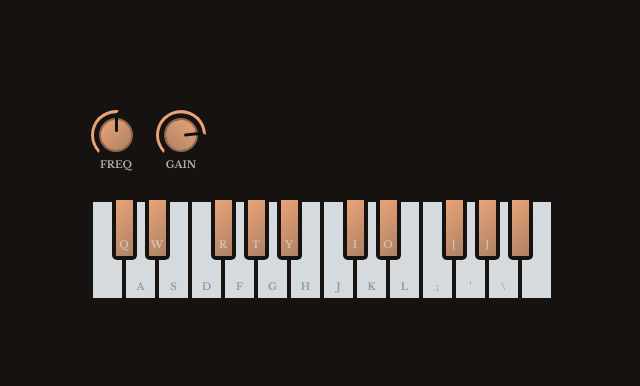
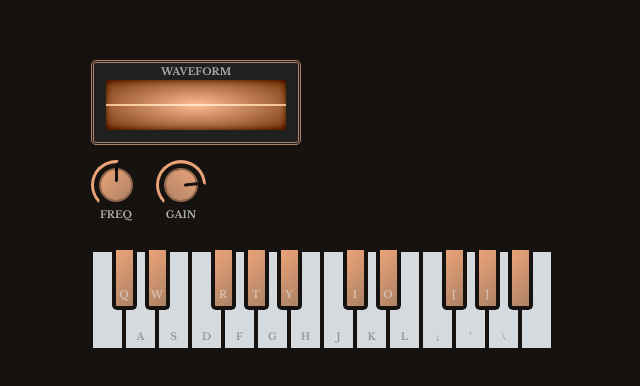
Before and after one commit to GitSquared/vibe, a React (Create React App) app: page / in a window 1280 px wide. Shown: the part 288-674 px from the top of the page, without its empty margins (318-958 px from the left). Built offline with nearby package versions, Linux system fonts and the light colour scheme.

Commit message:
feat: waveform display

```diff
--- a/src/components/synth.module.scss
+++ b/src/components/synth.module.scss
@@ -1,5 +1,5 @@
 .container {
-	> div:nth-child(2) {
+	> div:not(:last-child) {
 		display: flex;
 		flex-direction: row;
 		gap: 15px;
--- a/src/components/synth.tsx
+++ b/src/components/synth.tsx
@@ -1,5 +1,6 @@
 import { useState, useEffect } from 'react'
 import Oscillator from './audio-nodes/oscillator'
+import WaveformGraph from './waveform-graph'
 import Knob from './knob'
 import Keyboard from './keyboard'
 import styles from './synth.module.scss'
@@ -51,11 +52,15 @@ export default function Synth() {
 	}, [audioCtx, gainNode])
 
 	return <div className={styles.container}>
-		<div>
+		<div style={{ display: 'none' }}>
 			{/* Hidden wiring */}
 			{playedFreqs.map((freq, i) => (
 				<Oscillator ctx={audioCtx} out={gainNode} freq={freq} freqMod={freqMod} key={i}/>
 			))}
+		</div>
+		<div>
+			{/* Visualizations */}
+			<WaveformGraph ctx={audioCtx} in={gainNode}/>
 		</div>
 		<div>
 			{/* Knobs panel */}
--- /dev/null
+++ b/src/components/waveform-graph.module.scss
@@ -0,0 +1,31 @@
+.container {
+	background: #20201f;
+	padding: 0 12px 12px;
+	border: 3px double #ad8266;
+	border-radius: 5px;
+}
+
+.title {
+	margin: 2px 0;
+	display: block;
+	text-align: center;
+	font-size: 10px;
+	text-transform: uppercase;
+}
+
+.canvasContainer {
+	width: 180px;
+	height: 50px;
+	position: relative;
+}
+
+.canvasScreen {
+	position: absolute;
+	left: 0;
+	top: 0;
+	right: 0;
+	bottom: 0;
+	background: radial-gradient(#ffdeca, #b99984);
+	box-shadow: 0px 0px 7px rgba(0,0,0,0.2) inset;
+	mix-blend-mode: hard-light;
+}
--- /dev/null
+++ b/src/components/waveform-graph.tsx
@@ -0,0 +1,72 @@
+import type { OutputAudioComponentProps }  from './audio-nodes/types'
+import { useRef, useEffect } from 'react'
+import styles from './waveform-graph.module.scss'
+
+export default function WaveformGraph(props: OutputAudioComponentProps) {
+	const canvasRef = useRef<HTMLCanvasElement>(null)
+
+	useEffect(() => {
+		const canvasCtx = canvasRef.current?.getContext('2d')
+		if (!canvasCtx || !canvasRef.current) return
+
+		const analyser = props.ctx.createAnalyser()
+
+		analyser.fftSize = 2048
+		const waveBuf = new Uint8Array(analyser.frequencyBinCount)
+
+		const { width, height } = canvasRef.current
+		canvasCtx.clearRect(0, 0, width, height)
+
+		canvasCtx.fillStyle = '#000'
+		canvasCtx.lineWidth = 2
+		canvasCtx.strokeStyle = '#eaa377'
+
+		let timerId: number
+		const tick = () => {
+			analyser.getByteTimeDomainData(waveBuf)
+
+			canvasCtx.fillRect(0, 0, width, height)
+			canvasCtx.beginPath()
+
+			const sliceWidth = width / waveBuf.length
+			let x = 0
+			for (let i = 0; i < waveBuf.length; i++) {
+				const v = waveBuf[i] / 128
+				const y = v * height / 2
+
+				if (i === 0) {
+					canvasCtx.moveTo(x, y)
+				} else {
+					canvasCtx.lineTo(x, y)
+				}
+
+				x += sliceWidth
+			}
+
+			canvasCtx.lineTo(width, height / 2)
+			canvasCtx.stroke()
+
+			timerId = requestAnimationFrame(tick)
+		}
+		timerId = requestAnimationFrame(tick)
+
+		props.in.connect(analyser)
+
+		return () => {
+			cancelAnimationFrame(timerId)
+			props.in.disconnect(analyser)
+		}
+	}, [props.ctx, props.in, canvasRef])
+
+	return <div className={styles.container}>
+		<span className={styles.title}>Waveform</span>
+		<div className={styles.canvasContainer}>
+			<div className={styles.canvasScreen}/>
+			<canvas
+				ref={canvasRef}
+				width={180}
+				height={50}
+			/>
+		</div>
+	</div>
+}
```
